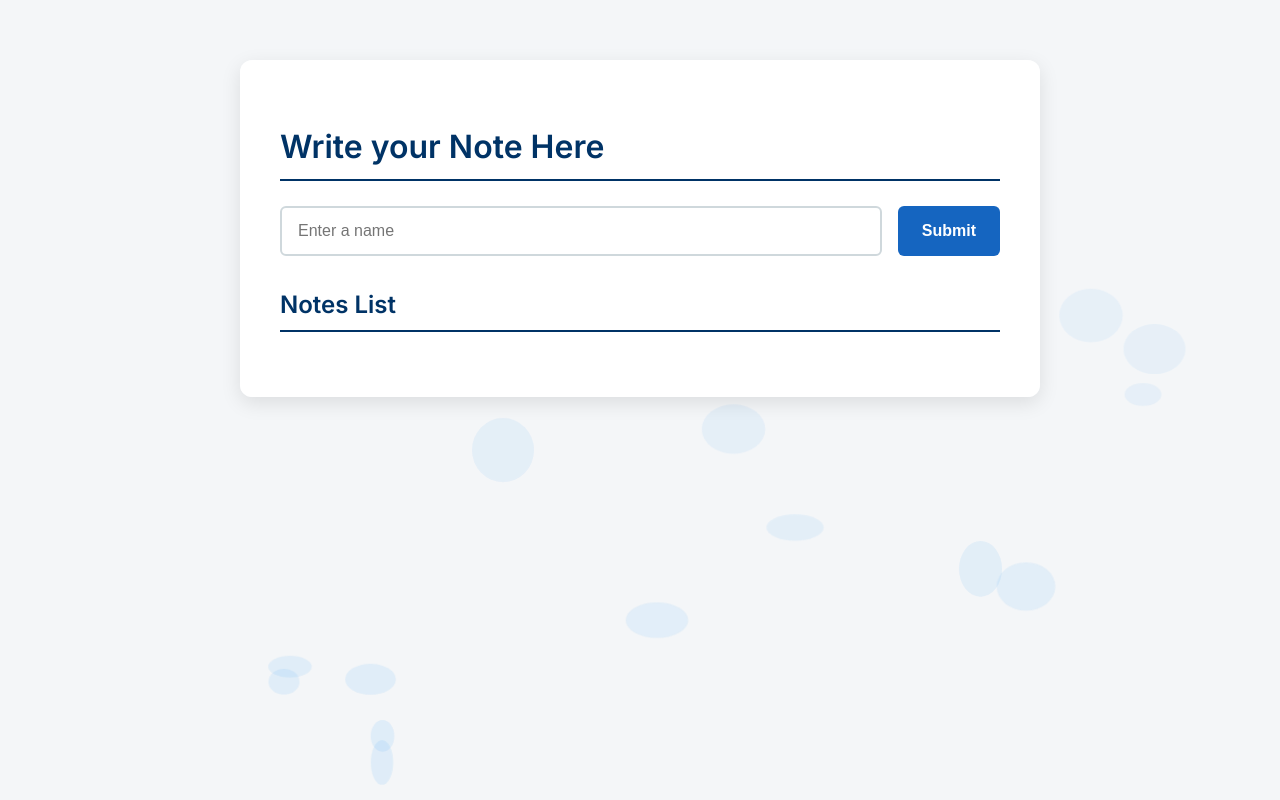
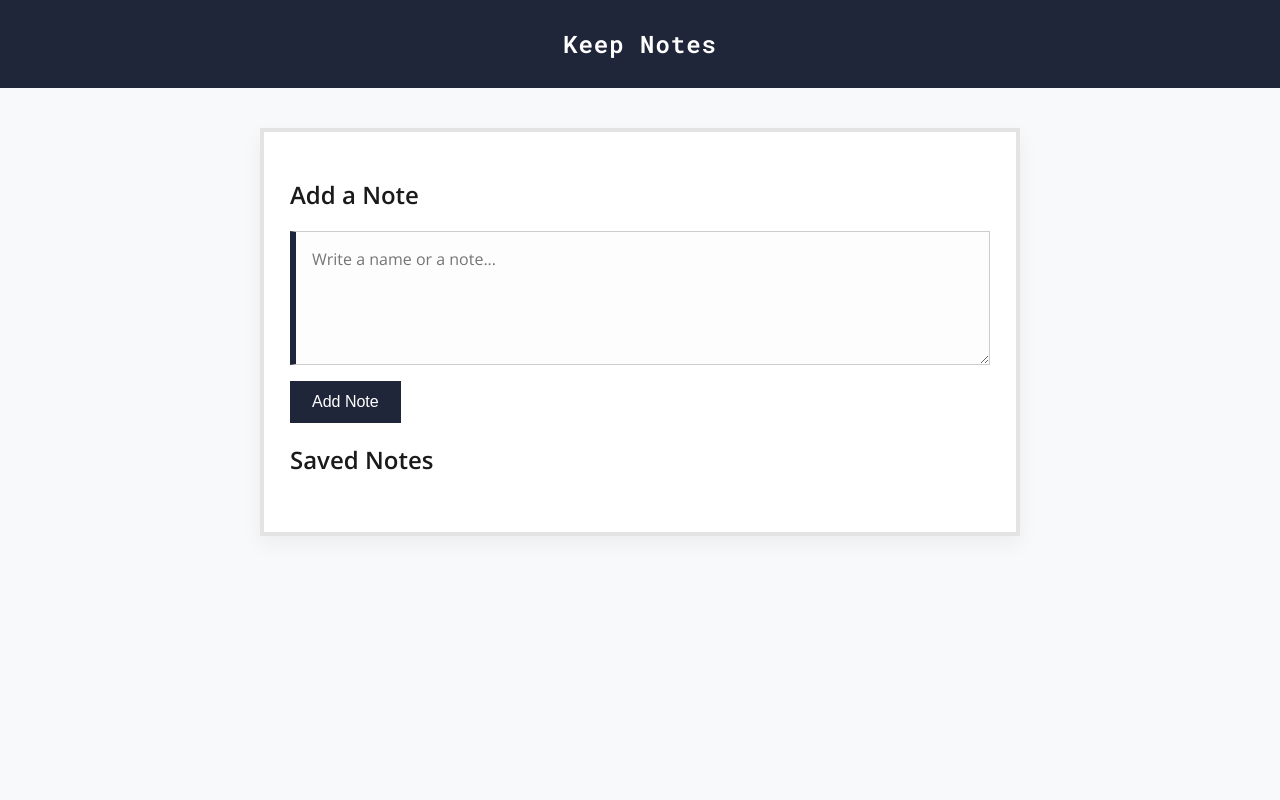
Before and after one commit to ThakurSahilSingh/Capstone-Terraform-Deployment, a PHP site: page / in a window 1280 px wide. Run offline with PHP 8.4, Linux system fonts and the light colour scheme; data that the repository does not hold is empty.

Commit message:
Update index.php

```diff
--- a/web-tier/index.php
+++ b/web-tier/index.php
@@ -25,140 +25,101 @@ $users = json_decode($response, true);
 <!DOCTYPE html>
 <html>
 <head>
-    <title>Flask-MySQL App</title>
-    <link href="https://fonts.googleapis.com/css2?family=Inter:wght@400;600&display=swap" rel="stylesheet">
+    <title>User Journal</title>
+    <link href="https://fonts.googleapis.com/css2?family=Roboto+Mono:wght@600&family=Open+Sans:wght@400;600&display=swap" rel="stylesheet">
     <style>
         body {
             margin: 0;
             padding: 0;
-            font-family: 'Inter', sans-serif;
-            background-color: #f4f6f8;
-            color: #2a2a2a;
-            line-height: 1.6;
-            position: relative;
-            overflow: hidden;
+            font-family: 'Open Sans', sans-serif;
+            background-color: #f8f9fa;
+            color: #333;
         }
 
-        .bubble-bg {
-            position: fixed;
-            top: 0;
-            left: 0;
-            z-index: 0;
-            width: 100%;
-            height: 100%;
-            pointer-events: none;
-            overflow: hidden;
+        header {
+            background-color: #20263a;
+            color: #ffffff;
+            padding: 28px 0;
+            text-align: center;
+            font-family: 'Roboto Mono', monospace;
+            letter-spacing: 1px;
+            font-size: 24px;
         }
 
-        .bubble {
-            position: absolute;
-            bottom: -100px;
-            background: rgba(100, 181, 246, 0.15);
-            border-radius: 50%;
-            animation: floatUp linear infinite;
+        .wrapper {
+            max-width: 700px;
+            margin: 40px auto;
+            padding: 30px;
+            background-color: #ffffff;
+            box-shadow: 0 0 0 4px #e4e4e4 inset, 0 8px 20px rgba(0,0,0,0.05);
         }
 
-        @keyframes floatUp {
-            0% {
-                transform: translateY(0) scale(1);
-                opacity: 0;
-            }
-            10% {
-                opacity: 1;
-            }
-            100% {
-                transform: translateY(-1200px) scale(1.2);
-                opacity: 0;
-            }
-        }
-
-        .container {
-            position: relative;
-            z-index: 1;
-            max-width: 720px;
-            margin: 60px auto;
-            padding: 40px;
-            background-color: rgba(255, 255, 255, 0.95);
-            border-radius: 12px;
-            box-shadow: 0 6px 20px rgba(0, 0, 0, 0.1);
-        }
-
-        h1, h2 {
-            color: #003366;
-            border-bottom: 2px solid #003366;
-            padding-bottom: 6px;
-            margin-bottom: 25px;
+        h2 {
+            font-weight: 600;
+            margin-bottom: 20px;
+            color: #1a1a1a;
         }
 
         form {
             display: flex;
-            flex-wrap: wrap;
+            flex-direction: column;
             gap: 16px;
-            margin-bottom: 30px;
         }
 
-        input[type="text"] {
-            flex: 1 1 280px;
-            padding: 14px 16px;
-            border: 2px solid #cfd8dc;
-            border-radius: 6px;
+        textarea {
             font-size: 16px;
-            background-color: #ffffff;
-            transition: border-color 0.3s ease;
+            padding: 16px;
+            border: 1px solid #ccc;
+            border-left: 6px solid #20263a;
+            resize: vertical;
+            min-height: 100px;
+            font-family: 'Open Sans', sans-serif;
+            background-color: #fdfdfd;
         }
 
-        input[type="text"]:focus {
-            border-color: #1565c0;
+        textarea:focus {
             outline: none;
-            box-shadow: 0 0 0 3px rgba(21, 101, 192, 0.2);
+            border-color: #20263a;
+            box-shadow: 0 0 0 3px rgba(32, 38, 58, 0.1);
         }
 
         input[type="submit"] {
-            padding: 14px 24px;
-            background-color: #1565c0;
+            padding: 12px 22px;
+            background-color: #20263a;
             color: white;
             font-size: 16px;
-            font-weight: 600;
             border: none;
-            border-radius: 6px;
             cursor: pointer;
-            transition: background-color 0.2s ease, transform 0.1s ease;
+            transition: all 0.2s ease;
+            align-self: flex-start;
         }
 
         input[type="submit"]:hover {
-            background-color: #0d47a1;
-            transform: translateY(-2px);
+            background-color: #0d111e;
         }
 
         ul {
-            list-style: none;
-            padding: 0;
-            margin-top: 20px;
+            list-style-type: square;
+            padding-left: 20px;
+            margin-top: 30px;
         }
 
         li {
-            background-color: #fefefe;
-            padding: 14px 18px;
             margin-bottom: 12px;
-            border-left: 5px solid #1565c0;
-            border-radius: 6px;
-            box-shadow: 0 1px 4px rgba(0,0,0,0.06);
-            transition: transform 0.2s ease;
-        }
-
-        li:hover {
-            transform: translateX(6px);
+            background-color: #f2f2f2;
+            padding: 10px 14px;
+            border-left: 4px solid #20263a;
         }
 
         @media (max-width: 600px) {
-            .container {
-                margin: 30px 16px;
+            .wrapper {
+                margin: 20px 12px;
                 padding: 20px;
             }
 
-            form {
-                flex-direction: column;
-                align-items: stretch;
+            header {
+                font-size: 20px;
+                padding: 18px 0;
             }
 
             input[type="submit"] {
@@ -168,25 +129,15 @@ $users = json_decode($response, true);
     </style>
 </head>
 <body>
-    <div class="bubble-bg">
-        <?php for ($i = 0; $i < 20; $i++): ?>
-            <div class="bubble" style="
-                left: <?= rand(0, 100) ?>%;
-                width: <?= rand(20, 60) ?>px;
-                height: <?= rand(20, 60) ?>px;
-                animation-duration: <?= rand(12, 28) ?>s;
-                animation-delay: <?= rand(0, 10) ?>s;"></div>
-        <?php endfor; ?>
-    </div>
-
-    <div class="container">
-        <h1>Write your Note Here</h1>
+    <header>Keep Notes</header>
+    <div class="wrapper">
+        <h2>Add a Note</h2>
         <form method="post">
-            <input type="text" name="name" required placeholder="Enter a name" />
-            <input type="submit" value="Submit" />
+            <textarea name="name" placeholder="Write a name or a note..." required></textarea>
+            <input type="submit" value="Add Note">
         </form>
 
-        <h2>Notes List</h2>
+        <h2>Saved Notes</h2>
         <ul>
             <?php foreach ($users as $user): ?>
                 <li><?= htmlspecialchars($user['name']) ?></li>
```
